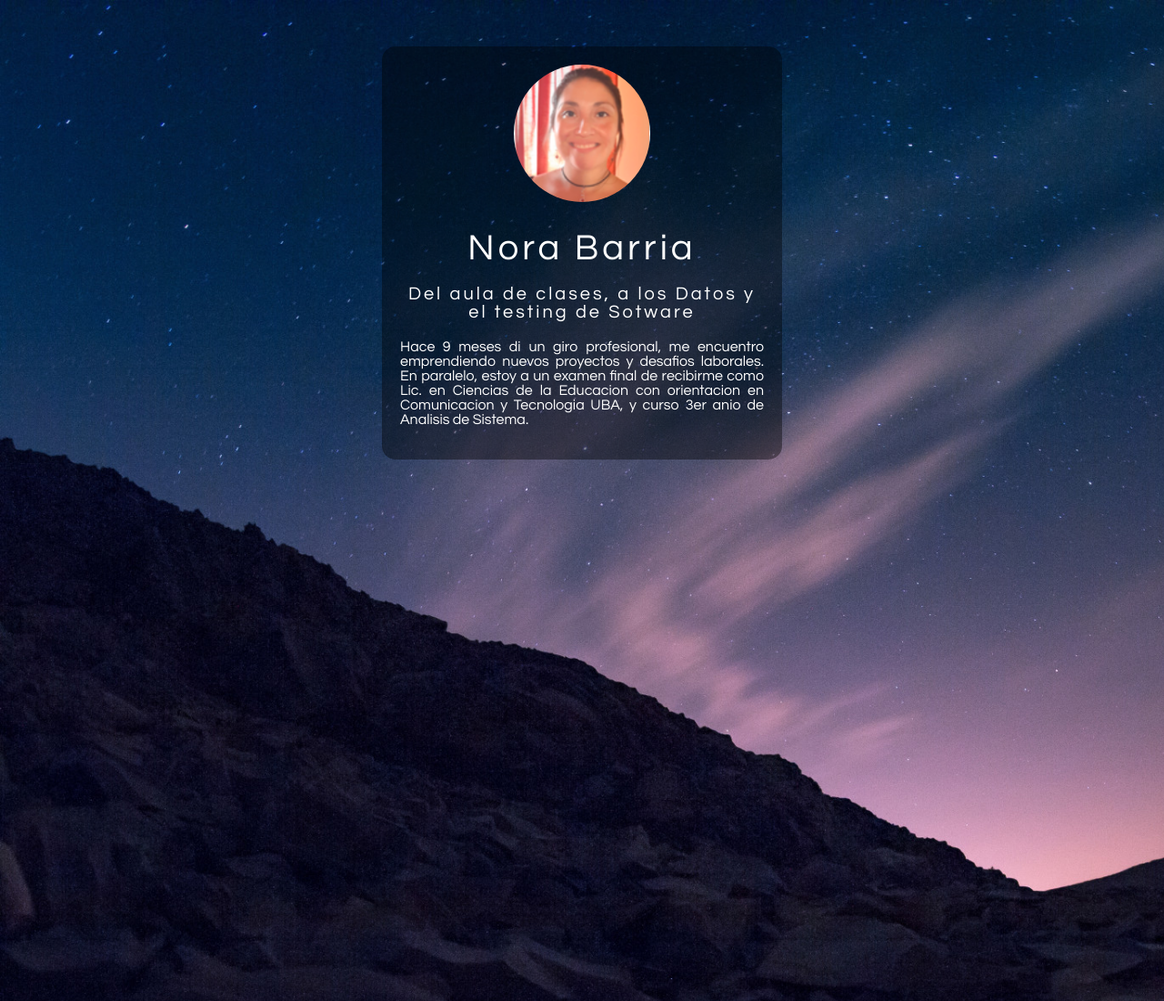
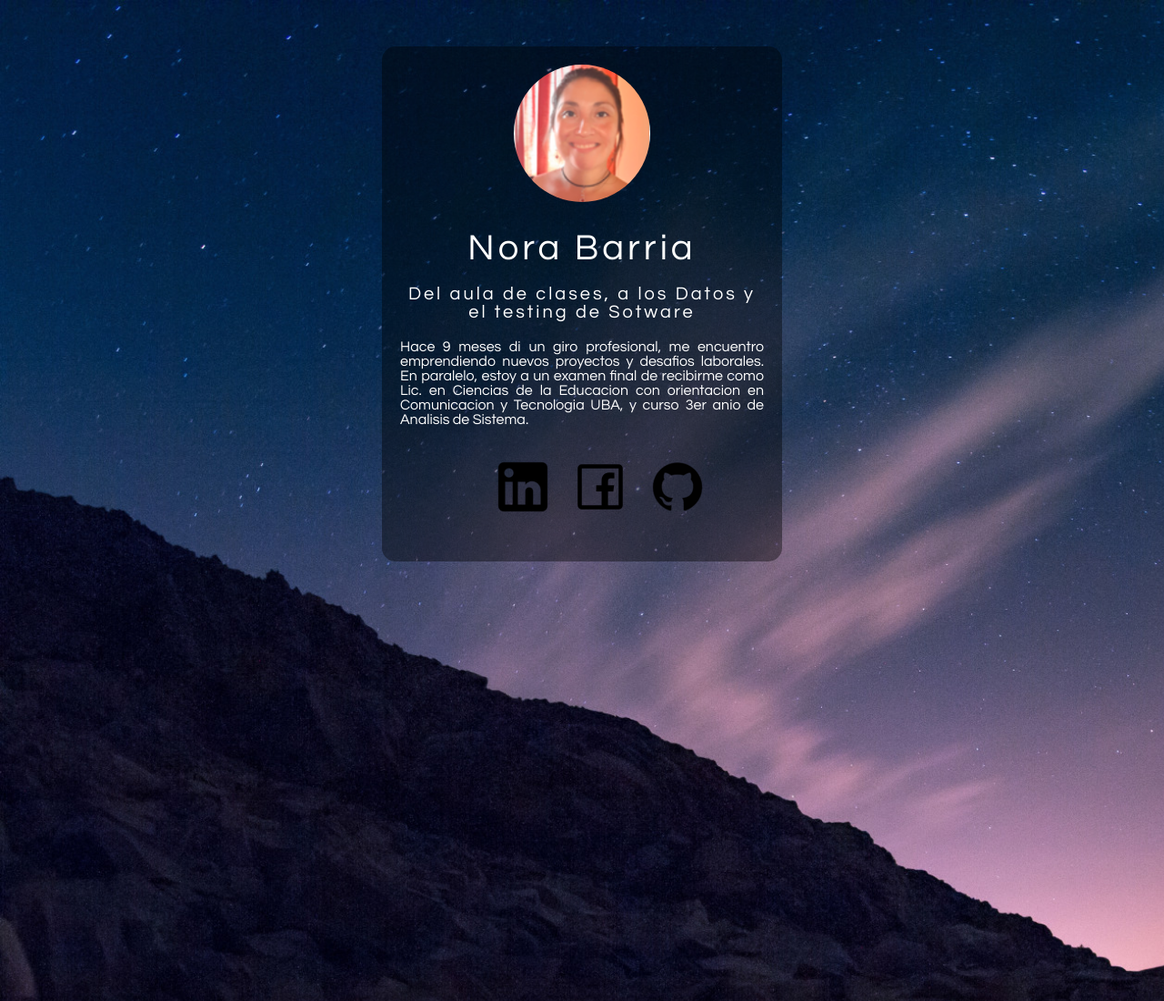
Before and after one commit to gonzalojgalarza/blog-desarrolloweb, a plain HTML site: page nora.html in a window 1280 px wide. Shown: the top 1100 px of the page at 91% size. Drawn offline with Linux system fonts and the light colour scheme.

Commit message:
Sección Nora: agrego mis redes sociales

```diff
--- a/css/nora.css
+++ b/css/nora.css
@@ -37,6 +37,26 @@
     text-align: justify;
 }
 
+.box ul {
+    list-style: none;
+    margin-top: 20px;
+}
+
+.box ul li{
+    display: inline-block;
+    align-content: center;
+}
+
+.box ul li a {
+    font-size: 45px;
+    padding: 10px 5px;
+    display: block;
+    transition: all 0.5s ease-in-out;
+}
+
+.box ul li a:hover {
+    transform: scale(1.1);
+}
 a{
     color: white;
     text-decoration:none;
--- a/nora.html
+++ b/nora.html
@@ -18,6 +18,11 @@
     <p>Hace 9 meses di un giro profesional, me encuentro emprendiendo nuevos proyectos y desafios laborales.
       En paralelo, estoy a un examen final de recibirme como Lic. en Ciencias de la Educacion con orientacion en Comunicacion y Tecnologia UBA, y curso 3er anio de Analisis de Sistema.</h2>
     </p>
+    <ul>
+      <li><a href="https://www.linkedin.com/in/nora-f-barria/"><img src="./img/IconoLinkedin.png" alt="Icono LinkedIn"></a></li>
+      <li><a href="https://www.facebook.com/nora.barria.91/"><img src="./img/IconoFacebook.png" alt="Icono Facebook"></a></li>
+      <li><a href="https://github.com/NoraBarria"><img src="./img/IconoGH.png" alt="Icono Git Hub"></a></li>
+    </ul>
   </section>
 
   <footer>
```
Also changed, not shown: img/IconoFacebook.png (added), img/IconoGH.png (added), img/IconoLinkedin.png (added).
